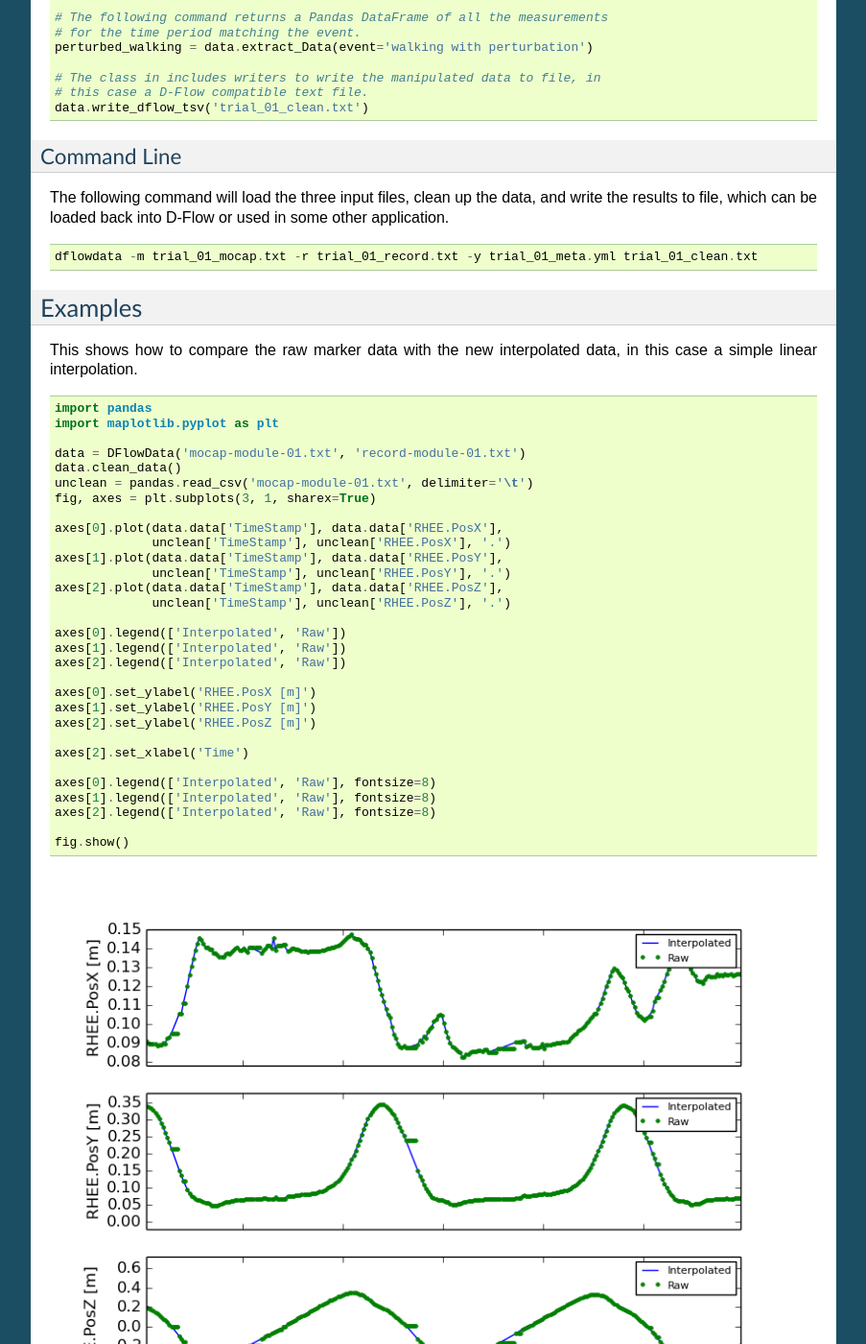
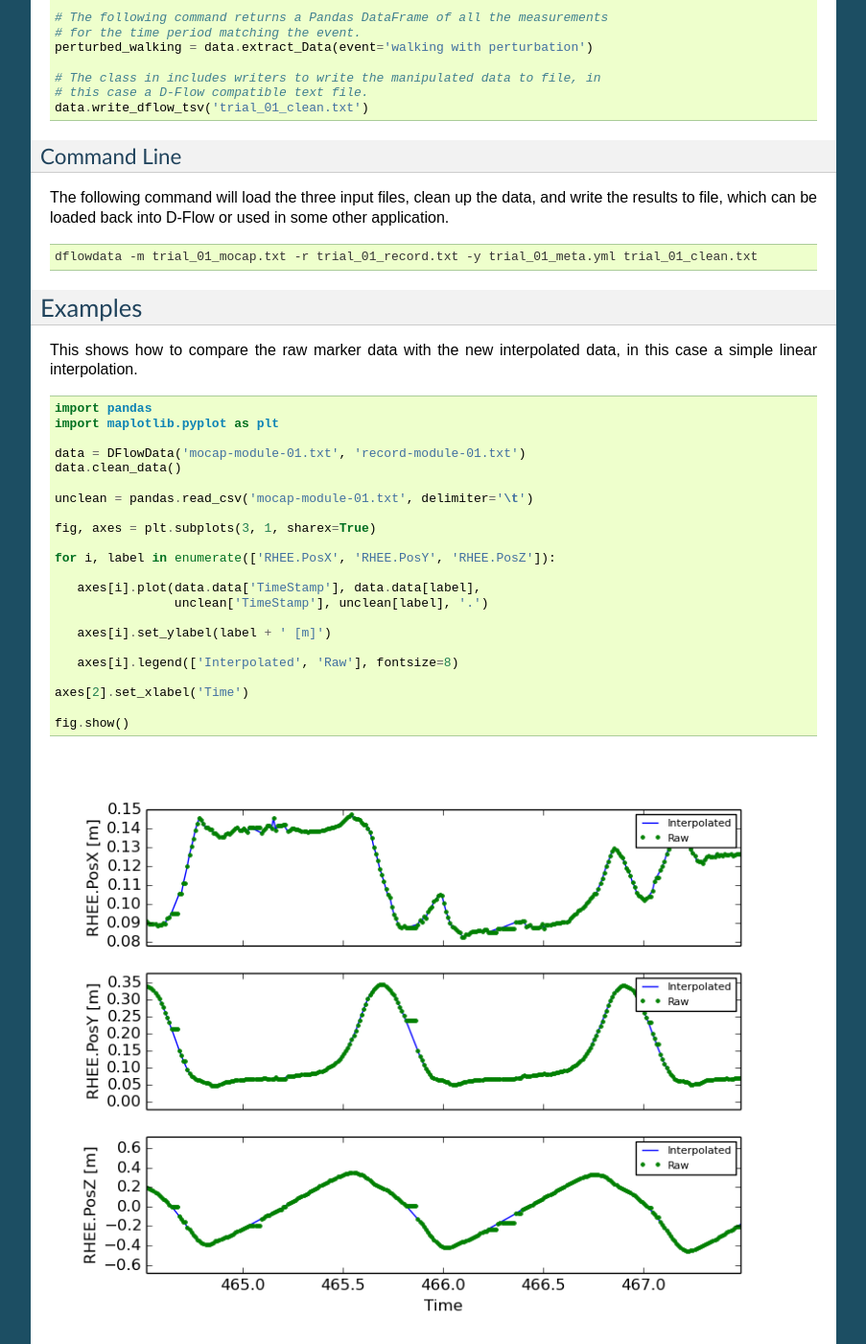
Before and after one commit to csu-hmc/GaitAnalysisToolKit, a Sphinx documentation site: the page built from docs/motek.rst, in a window 1280 px wide and 1400 px high, scrolled down 10123 px. Shown: the whole window at 96% size, without its empty margins (198-1101 px from the left). Built offline with Sphinx 7.4.7, drawn with Linux system fonts in a browser that asks for light colours.

Commit message:
Fixed some doc build errors code>sourcecode.

```diff
--- a/docs/motek.rst
+++ b/docs/motek.rst
@@ -513,7 +513,7 @@
 The ``DFlowData`` class gives a simple Python API for working with the
 D-Flow file outputs.
 
-.. code::
+::
 
    from dtk.walk import DFlowData
 
@@ -541,7 +541,7 @@
 write the results to file, which can be loaded back into D-Flow or used in some
 other application.
 
-.. code::
+.. sourcecode:: console
 
    dflowdata -m trial_01_mocap.txt -r trial_01_record.txt -y trial_01_meta.yml trial_01_clean.txt
 
@@ -551,36 +551,28 @@
 This shows how to compare the raw marker data with the new interpolated data,
 in this case a simple linear interpolation.
 
-.. code::
+::
 
    import pandas
    import maplotlib.pyplot as plt
 
    data = DFlowData('mocap-module-01.txt', 'record-module-01.txt')
    data.clean_data()
+
    unclean = pandas.read_csv('mocap-module-01.txt', delimiter='\t')
+
    fig, axes = plt.subplots(3, 1, sharex=True)
 
-   axes[0].plot(data.data['TimeStamp'], data.data['RHEE.PosX'],
-                unclean['TimeStamp'], unclean['RHEE.PosX'], '.')
-   axes[1].plot(data.data['TimeStamp'], data.data['RHEE.PosY'],
-                unclean['TimeStamp'], unclean['RHEE.PosY'], '.')
-   axes[2].plot(data.data['TimeStamp'], data.data['RHEE.PosZ'],
-                unclean['TimeStamp'], unclean['RHEE.PosZ'], '.')
+   for i, label in enumerate(['RHEE.PosX', 'RHEE.PosY', 'RHEE.PosZ']):
 
-   axes[0].legend(['Interpolated', 'Raw'])
-   axes[1].legend(['Interpolated', 'Raw'])
-   axes[2].legend(['Interpolated', 'Raw'])
+      axes[i].plot(data.data['TimeStamp'], data.data[label],
+                   unclean['TimeStamp'], unclean[label], '.')
 
-   axes[0].set_ylabel('RHEE.PosX [m]')
-   axes[1].set_ylabel('RHEE.PosY [m]')
-   axes[2].set_ylabel('RHEE.PosZ [m]')
+      axes[i].set_ylabel(label + ' [m]')
+
+      axes[i].legend(['Interpolated', 'Raw'], fontsize=8)
 
    axes[2].set_xlabel('Time')
-
-   axes[0].legend(['Interpolated', 'Raw'], fontsize=8)
-   axes[1].legend(['Interpolated', 'Raw'], fontsize=8)
-   axes[2].legend(['Interpolated', 'Raw'], fontsize=8)
 
    fig.show()
 
```
